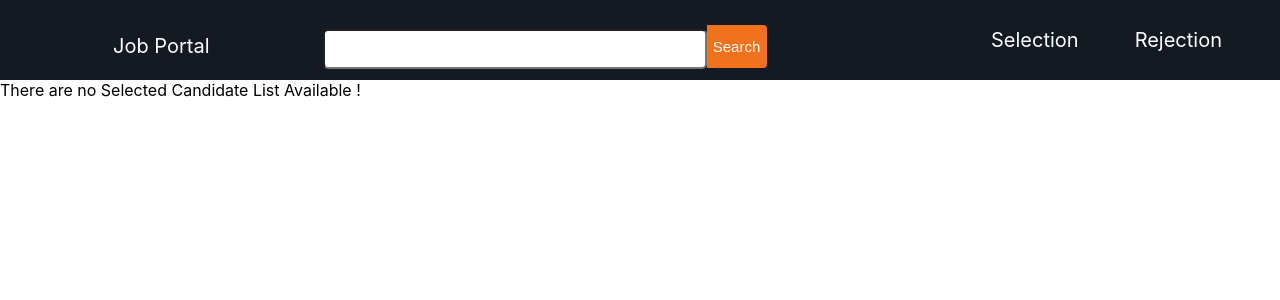
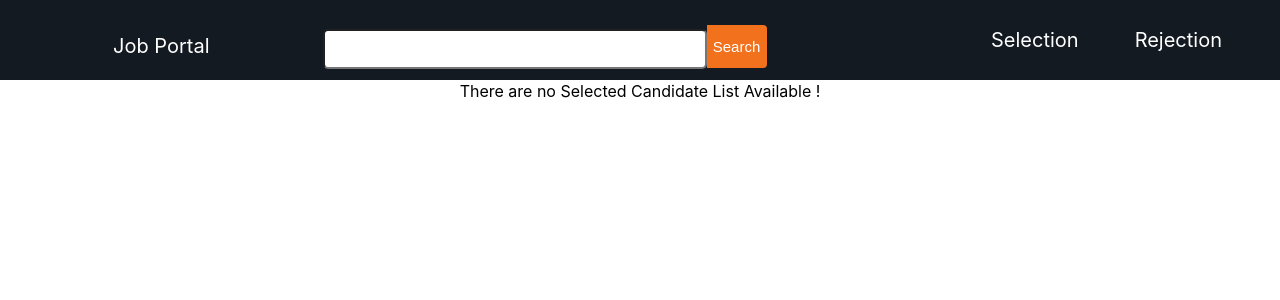
Before and after one commit to Abhijrt/job-portal, a React (Create React App) app: page /shortlisted in a window 1280 px wide. Shown: the top 300 px of the page. Built offline with nearby package versions, Linux system fonts and the light colour scheme.

Commit message:
adding the selected list

```diff
--- a/src/components/Shortlist/Shortlisted.jsx
+++ b/src/components/Shortlist/Shortlisted.jsx
@@ -1,15 +1,29 @@
-import React, { useState } from "react";
+import React from "react";
+import { connect } from "react-redux";
+import Card from "../Card/Card";
 
-function Shortlisted() {
-  const [slectedList, setSelectedList] = useState([]);
+function Shortlisted(props) {
+  const selectedLists = props.selectedLists;
 
   return (
-    <div>
-      {slectedList.length === 0 ? (
+    <div className="card-component">
+      {selectedLists.length === 0 ? (
         <div> There are no Selected Candidate List Available !</div>
-      ) : null}
+      ) : (
+        <>
+          {selectedLists.map((candidate) => (
+            <Card candidate={candidate} />
+          ))}
+        </>
+      )}
     </div>
   );
 }
 
-export default Shortlisted;
+function mapStateToProps(state) {
+  return {
+    selectedLists: state.candidate.selectedLists,
+  };
+}
+
+export default connect(mapStateToProps)(Shortlisted);
```
